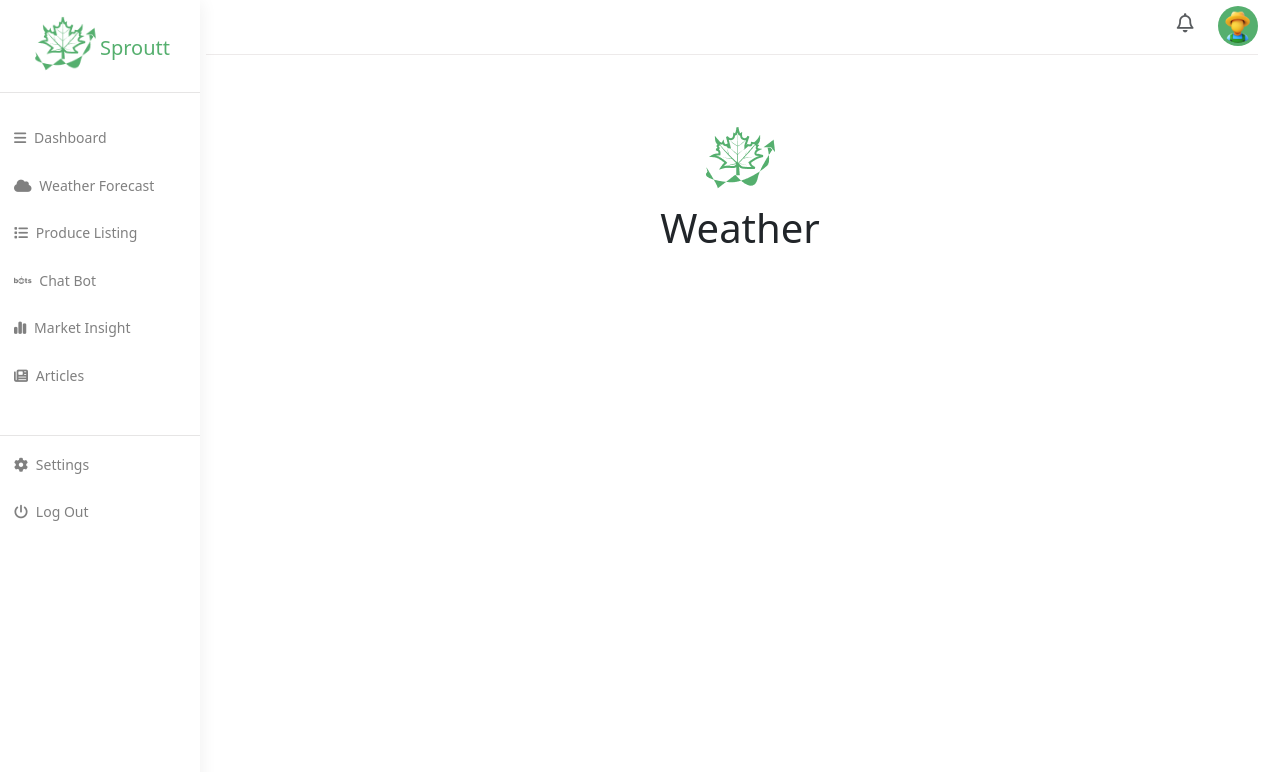
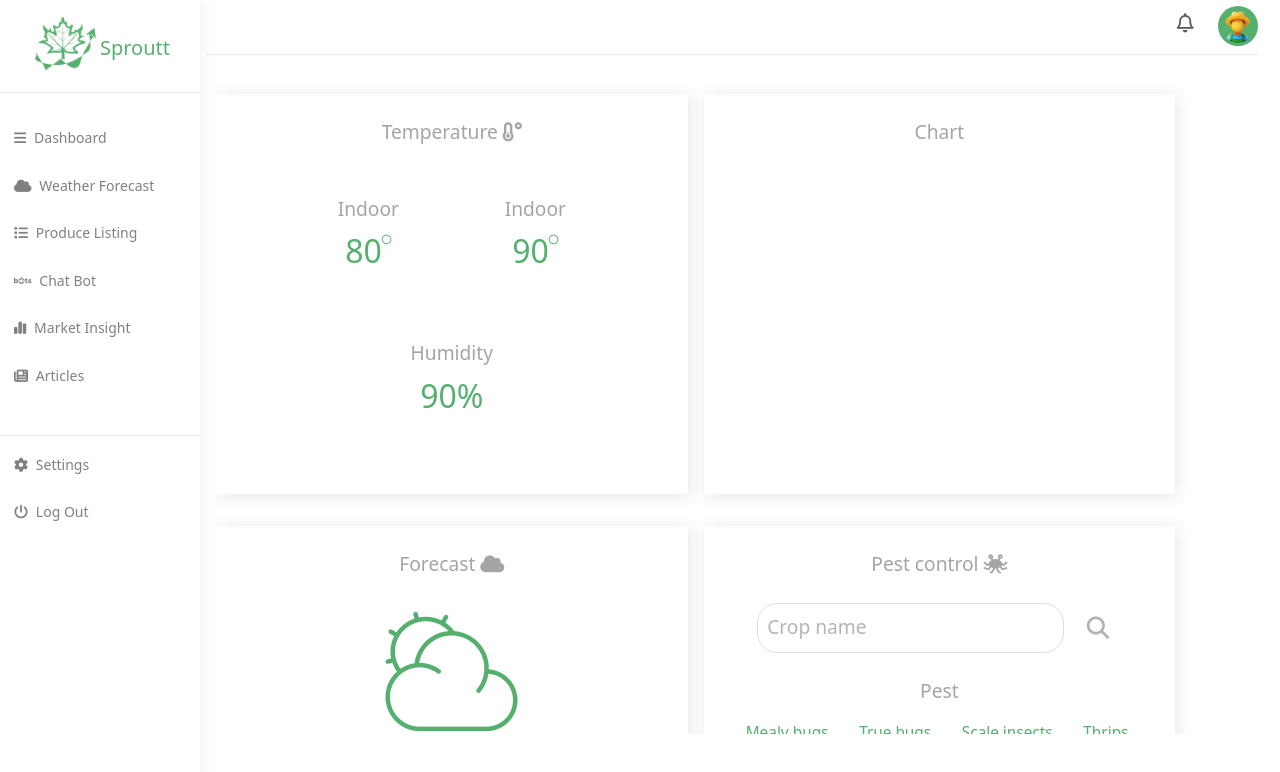
Before and after one commit to mario0070/Farmer-support-265, a React (Vite) app: page /weather in a window 1280 px wide. Shown: the top 772 px of the page. Built offline with nearby package versions, Linux system fonts and the light colour scheme.

Commit message:
weather forecast

```diff
--- /dev/null
+++ b/public/css/weather.css
@@ -0,0 +1,95 @@
+.weather{
+
+}
+
+.weather .weather_content{
+    flex-wrap: wrap;
+    height: 82vh;
+    overflow: scroll;
+    padding-top: 1em;
+}
+
+.weather .weather_content::-webkit-scrollbar{
+    display: none;
+}
+
+.weather .weather_content .section{
+    padding: 1em;
+    width: 45%;
+    height: 400px;
+    box-shadow: .1em .1em 1em rgba(0, 0, 0, 0.1);
+    margin-right: 1em;
+    margin-bottom: 2em;
+}
+
+
+.weather .weather_content .section .degree{
+    justify-content: space-evenly;
+    text-align: center;
+    margin-top: 3em;
+}
+
+.weather .weather_content .section .name {
+    font-size: 1.2em;
+    color: rgb(165, 165, 165);
+}
+
+.weather .weather_content .section .temp{
+    font-size: 1.2em;
+    color: rgb(165, 165, 165);
+}
+
+.weather .weather_content .section .num i {
+    font-size: .3em !important;
+    transform: translateY(-20px);
+}
+
+.weather .weather_content .section .num{
+    color: rgba(85, 175, 110, 1);
+    font-size: 2em;
+}
+
+.weather .weather_content .section .icons{
+    justify-content: space-evenly;
+    margin-top: 2.5em;
+}
+
+.weather .weather_content .section .icons p,.weather .weather_content .section .time{
+    font-size: .7em;
+}
+
+.weather .weather_content .section .icons i {
+    color: rgba(85, 175, 110, 1);
+}
+
+.weather .weather_content .section .pest .d-flex {
+    color: rgba(85, 175, 110, 1);
+    justify-content: space-evenly;
+    font-size: .8em;
+}
+
+.weather .weather_content .section .pest .d-flex p{
+    margin-right: .3em;
+}
+
+.weather .weather_content .section .pest .d-flex p:hover{
+    cursor: pointer;
+}
+
+.weather .weather_content .section .pest input{
+    padding: .5em;
+    border: 1px solid rgb(223, 222, 222);
+    border-radius: 20px;
+    width: 70%;
+    outline: none;
+    margin-right: .5em;
+}
+
+.weather .weather_content .section .pest input::placeholder{
+    color:  rgb(181, 180, 180);
+}
+
+.weather .weather_content .section .pest .search i {
+    color:  rgb(181, 180, 180);
+    font-size: 1.4em;
+}
--- a/src/pages/weather.jsx
+++ b/src/pages/weather.jsx
@@ -1,10 +1,16 @@
 import React from 'react'
 import Sidebar from '../components/sidebar'
 import "/public/css/home.css"
+import "/public/css/weather.css"
 import farmer from "/img/farmer.png"
 import logo from "/img/greenlogo.png"
+import sun from "/img/sun.png"
 
 export default function Weather() {
+  let newDate = new Date()
+  let hrs = newDate.getHours();
+  let mins = newDate.getMinutes();
+
   return (
     <div className='dashboard'>
         <div className="d-flex">
@@ -21,9 +27,92 @@ export default function Weather() {
 
 
 
-        <div className="content text-center mt-5">
-            <img src={logo} alt="" />
-            <h1>Weather</h1>
+        <div className="content weather">
+           <div className="weather_content d-flex">
+
+              <div className="section">
+
+                <div className="temp mt-2 text-center">
+                  <p className="">Temperature <i class="fa-solid fa-temperature-low"></i></p>
+                </div>
+
+                <div className="d-flex degree">
+                  <div className='outdoor'>
+                    <p className="name mb-1">Indoor</p>
+                    <p className="num">80<span><i class="fa-regular fa-circle"></i></span></p>
+                  </div>
+                  <div className='indoor'>
+                    <p className="name mb-1">Indoor</p>
+                    <p className="num">90<span><i class="fa-regular fa-circle"></i></span></p>
+                  </div>
+                </div>
+
+                <div className="humidity mt-5 text-center">
+                  <p className="name mb-1">Humidity</p>
+                  <p className="num">90%</p>
+                </div>
+
+              </div>
+
+              <div className="section">
+                <div className="temp mt-2 text-center">
+                  <p className="">Chart</p>
+                </div>
+              </div>
+
+              <div className="section">
+                <div className="temp mt-2 text-center">
+                  <p className="">Forecast <i className="fa-solid fa-cloud"></i></p>
+                  <div className="img text-center">
+                    <img src={sun} alt="" />
+                    <p className="mb-1">Partly cloudy</p>
+                    <p className='mb-0 time'>{hrs}:{mins}</p>
+                  </div>
+
+                  <div className="icons d-flex">
+                    <div>
+                      <i class="fa-solid fa-cloud-rain"></i>
+                      <p className="">10:00</p>
+                    </div>
+                    <div>
+                      <i class="fa-solid fa-cloud-moon-rain"></i>
+                      <p className="">11:00</p>
+                    </div>
+                    <div>
+                      <i class="fa-solid fa-cloud-showers-water"></i>
+                      <p className="">12:00</p>
+                    </div>
+                    <div>
+                      <i class="fa-solid fa-cloud-showers-heavy"></i>
+                      <p className="">13:00</p>
+                    </div>
+                    <div>
+                      <i className="fa-solid fa-cloud"></i>
+                      <p className="">11:00</p>
+                    </div>
+                  </div>
+
+                </div>
+              </div>
+
+              <div className="section">
+                <div className="pest temp mt-2 text-center">
+                  <p className="mb-4">Pest control <i class="fa-solid fa-spaghetti-monster-flying"></i></p>
+                  <div className="search">
+                    <input type="text"  placeholder='Crop name'/>
+                    <button className='btn'><i class="fa-solid fa-magnifying-glass"></i></button>
+                  </div>
+                  <p className="text-center mt-4">Pest</p>
+                  <div className="d-flex mt-2">
+                    <p className="mb-0">Mealy bugs</p>
+                    <p className="">True bugs</p>
+                    <p className="">Scale insects</p>
+                    <p className="">Thrips</p>
+                  </div>
+                </div>
+              </div>
+
+           </div>
         </div>
     </div>
   )
```
Also changed, not shown: public/img/sun.png (added).
